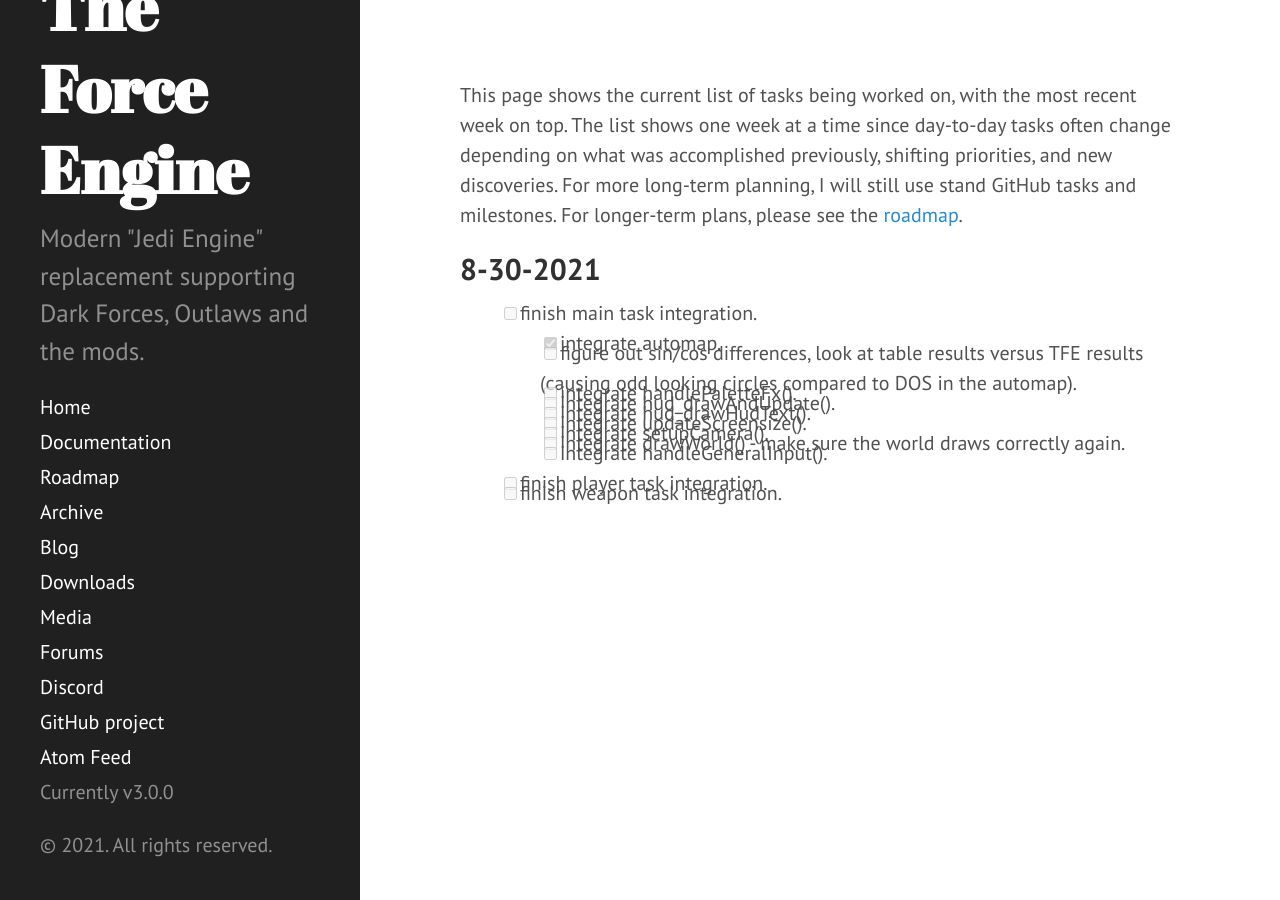
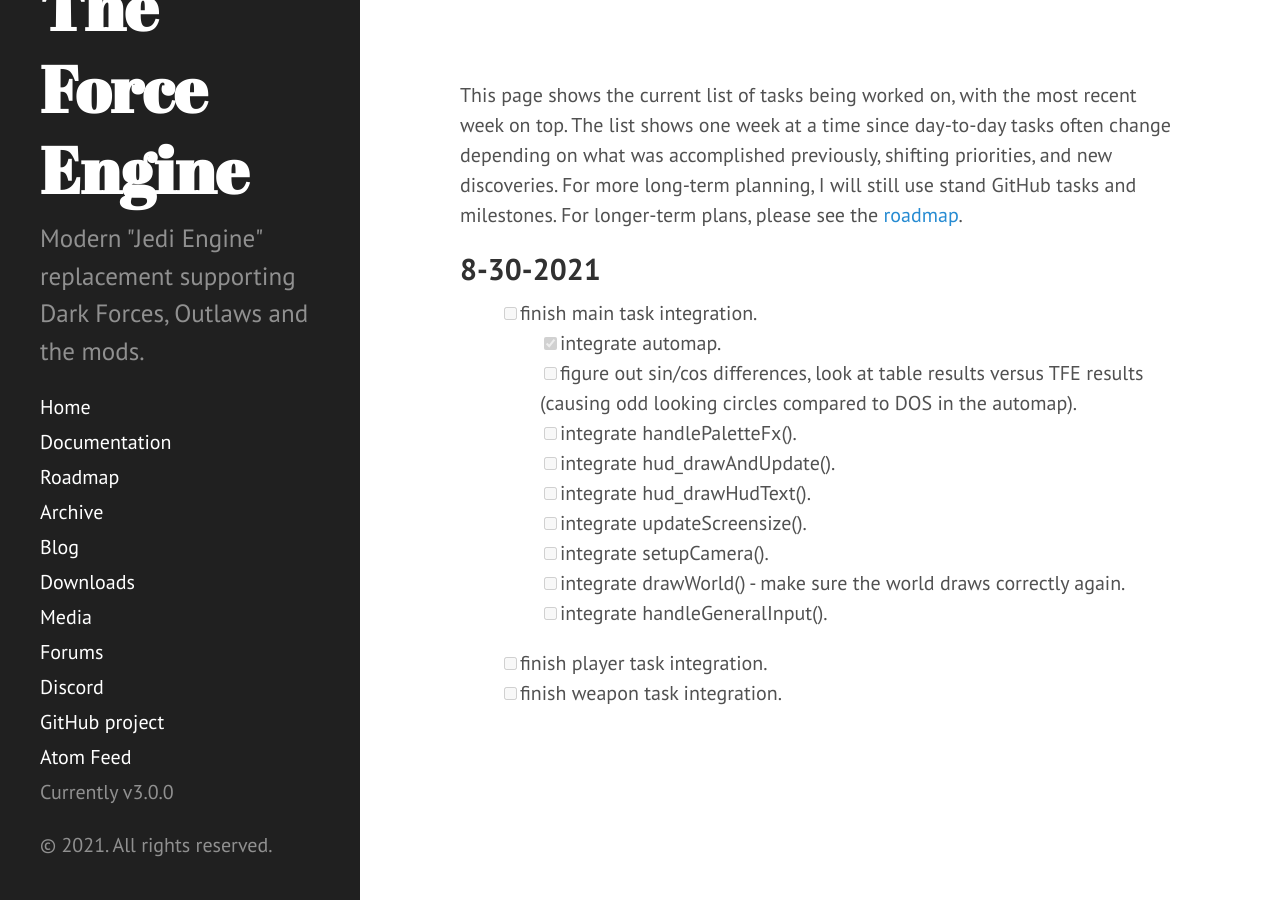
Before and after one commit to TheForceEngine/TheForceEngine.github.io, a Jekyll site: the page built from ProgressTracker.md, in a window 1280 px wide. Built offline with Jekyll 4.4.1, drawn with Linux system fonts in a browser that asks for light colours.

Commit message:
Update poole.css

```diff
--- a/public/css/poole.css
+++ b/public/css/poole.css
@@ -122,7 +122,7 @@
 
 .task-list > li {
     list-style-type: none;    /* removes disks */
-    margin-bottom: -1rem;
+    padding-left: 0px;
 }
 
 dt {
```
